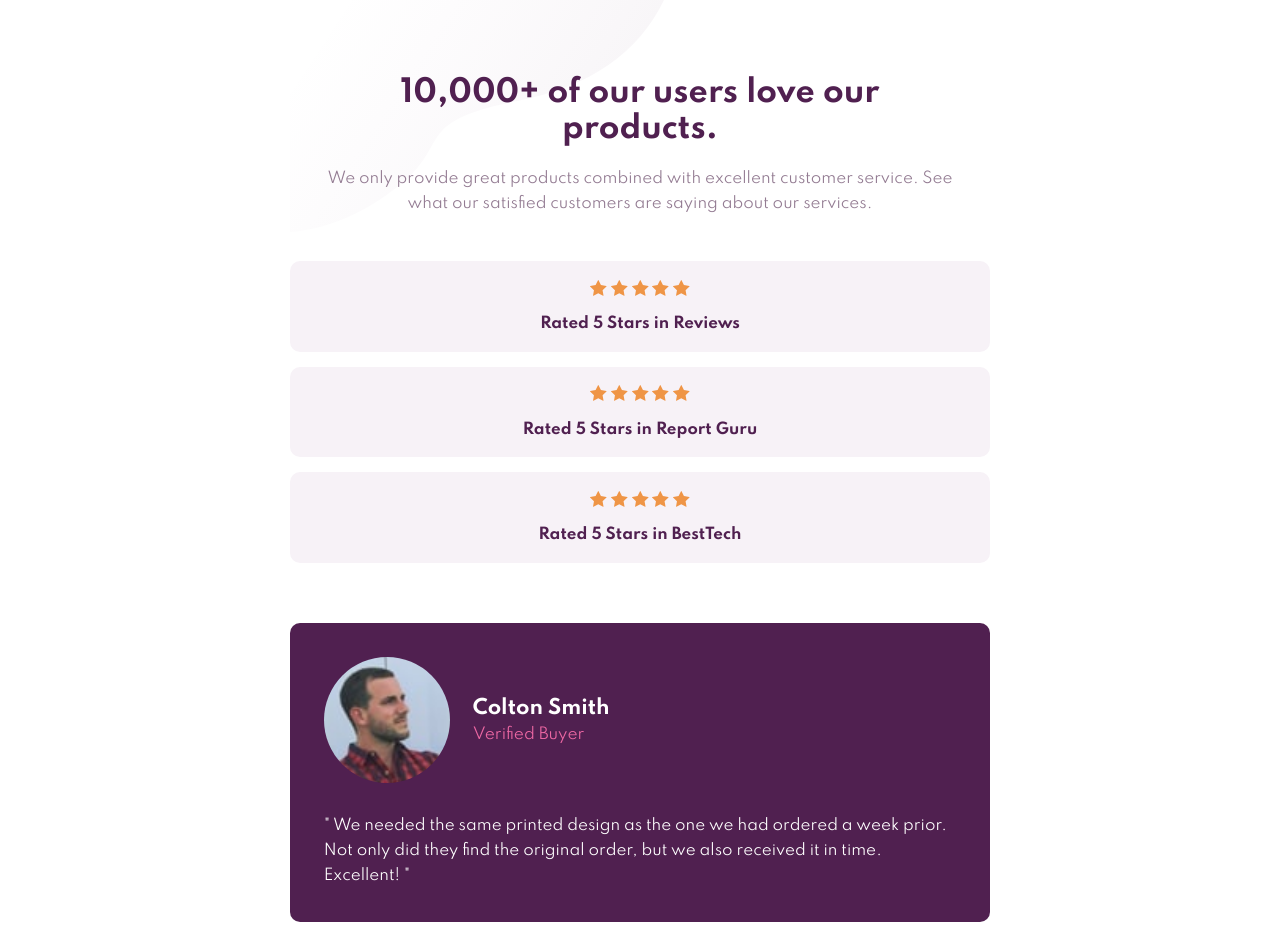
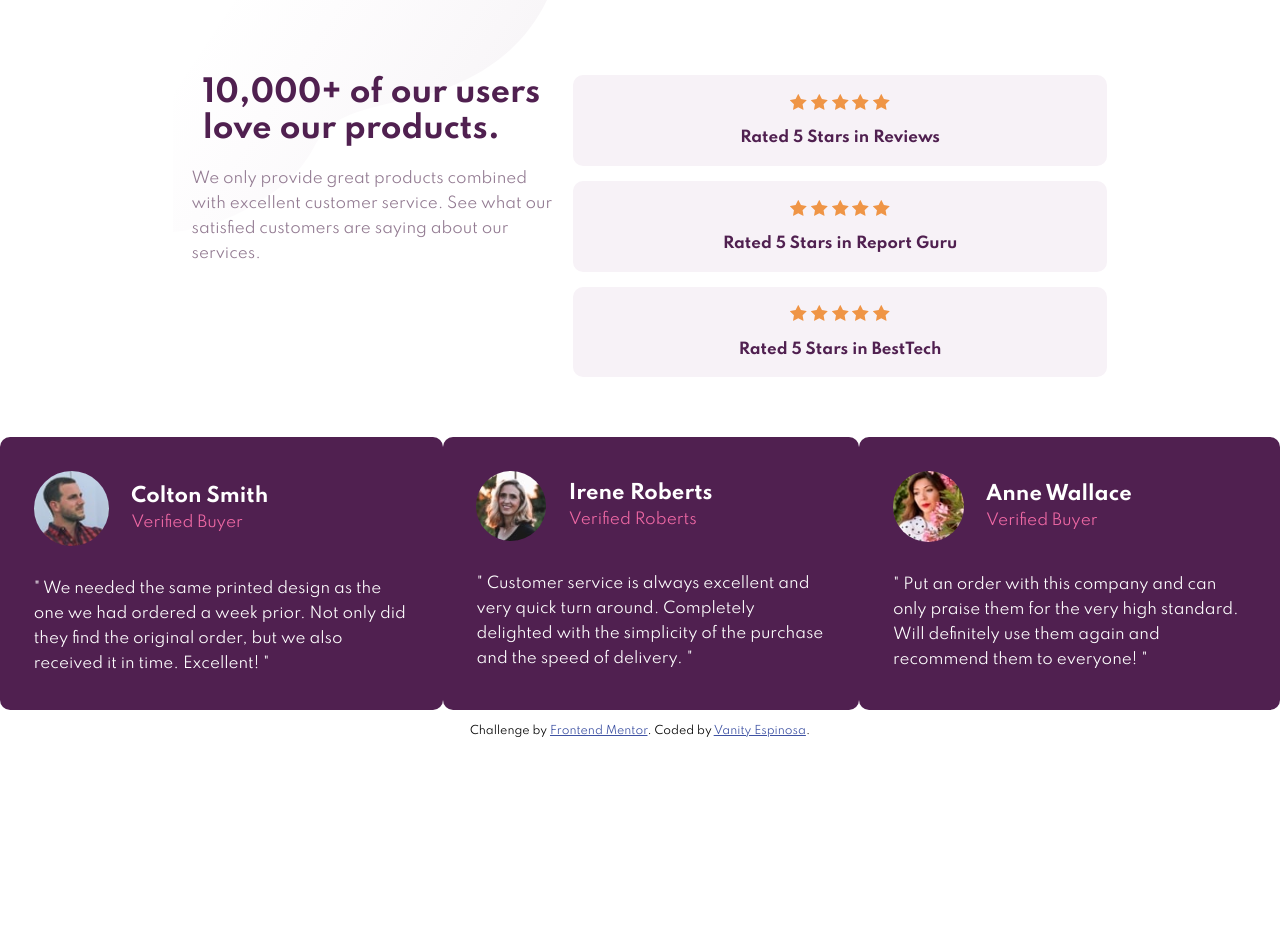
Before and after one commit to vanityespinosa/Social-Proof-Section, a plain HTML site: page index.html in a window 1280 px wide. Shown: the top 925 px of the page. After the commit the page ends 800 px from the top, so only its background shows below. Drawn offline with Linux system fonts and the light colour scheme.

Commit message:
Start coding for desktop responsive view.

```diff
--- a/desktopStyles.css
+++ b/desktopStyles.css
@@ -0,0 +1,39 @@
+/************************************************************
+  Desktop Responsive Designs
+************************************************************/
+
+/****************************************
+  Root Styles
+****************************************/
+
+/****************************************
+  Desktop Layout Styles
+****************************************/
+#desktop-layout {
+    display: flex;
+}
+    /********************
+        Intro Section
+    ********************/
+    #intro {
+        background-image: url("/images/bg-pattern-top-mobile.svg");
+        background-repeat: no-repeat;
+    }
+    #intro div {
+        text-align: left;
+        margin-top: 5rem;
+        margin-bottom: 3rem;
+    }
+    /********************
+        Ratings Section
+    ********************/
+    #ratings {
+        margin-top: 5rem;
+    }
+
+/****************************************
+  Reviews Section Styles
+****************************************/
+#reviews {
+    display: flex;
+}
--- a/index.html
+++ b/index.html
@@ -7,10 +7,11 @@
     <link rel="preconnect" href="https://fonts.gstatic.com">
     <link href="https://fonts.googleapis.com/css2?family=Spartan:wght@400;500;700&display=swap" rel="stylesheet">
     <link rel="stylesheet" href="mobileStyles.css">
-    <link rel="stylesheet" href="desktopStyles.css">
+    <link rel="stylesheet" href="desktopStyles.css" media="screen and (min-width: 1280px)">
     <title>Frontend Mentor | Social proof section</title>
   </head>
   <body>
+    <div id="desktop-layout">
       <section id="intro">
         <div class="tablet-max-width">
           <h1>10,000+ of our users love our products.</h1>
@@ -52,6 +53,7 @@
           <p>Rated 5 Stars in BestTech</p>
         </div>
       </section>
+    </div>
     <section id="reviews">
       <div class="review-container tablet-max-width">
         <div class="reviewer">
```
Lines whose indentation alone changed are shown as unchanged.
